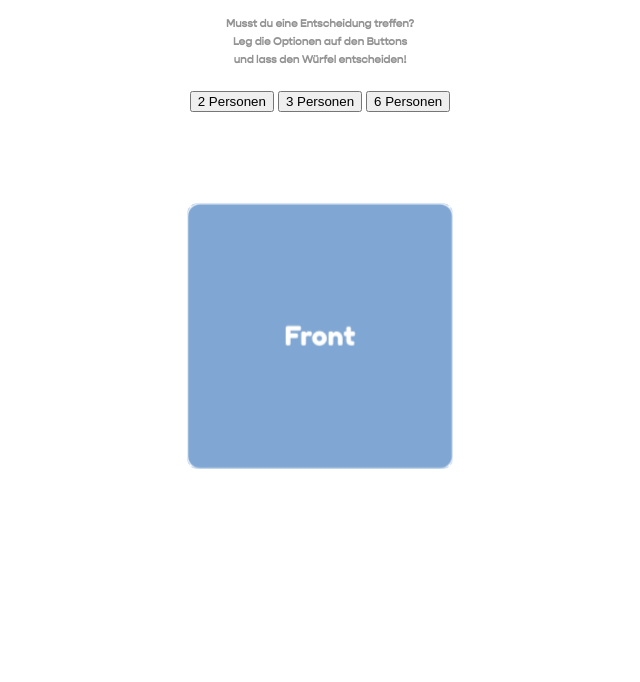
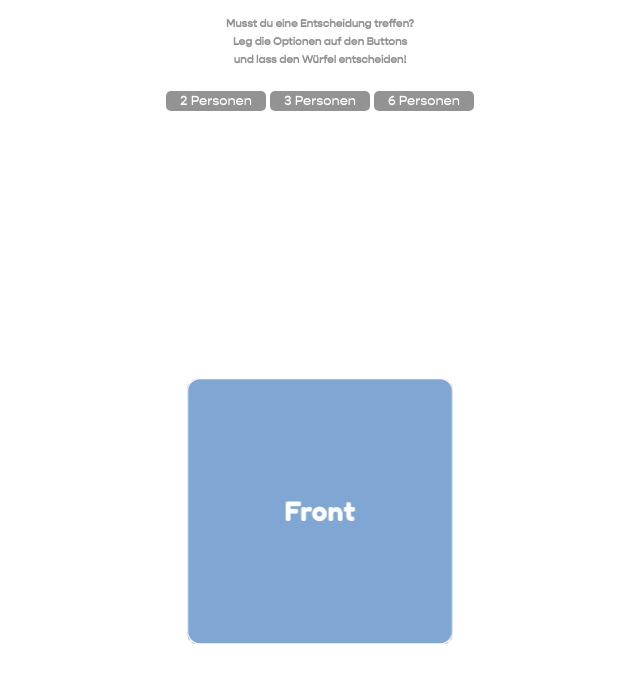
Before and after one commit to Jaobast/wurfel, a plain HTML site: page index.html in a window 1280 px wide. Shown: the part 86-768 px from the top of the page, without its empty margins (320-960 px from the left). Drawn offline with Linux system fonts and the light colour scheme.

Commit message:
vou trabalhar agora

```diff
--- a/script/script.js
+++ b/script/script.js
@@ -34,8 +34,6 @@ buttons.forEach(button => {
       } else {
           inputsToShow.style.display = 'block';
       }
-
-
 
         // Define os textos dos parágrafos de acordo com os inputs
         const frontInput = inputsToShow.querySelector(".rename_front");
--- a/style.css
+++ b/style.css
@@ -36,6 +36,8 @@ h4, h6{
   height: 200px;
   perspective: 400px;
   perspective-origin: 50% 100%;
+  position: absolute;
+  bottom: 17vh;
 }
 
 .cube {
@@ -44,7 +46,7 @@ h4, h6{
   transition: transform 6s;
   width: 100%;
   height: 100%;
-  top: 100px;
+  top: 10vh;
 }
 
 .cube div {
@@ -66,7 +68,6 @@ h4, h6{
 .bottom {transform:rotateX(-90deg) translateZ(100px);}
 
 #rename{
-  margin-bottom: 3vh;
   display: flex;
   flex-direction: column;
   align-items: center;
@@ -87,7 +88,8 @@ input::placeholder {
 .sechs_personen{
   display: grid;
   grid-template-columns: repeat(3, 1fr);
-  grid-gap: 10px;
+  row-gap: 3px;
+  column-gap: 10px;
 }
 
 .zwei_personen, .drei_personen, .sechs_personen{
@@ -110,3 +112,16 @@ input{
   white-space: nowrap;
   text-overflow: ellipsis;
 }
+
+button{
+  margin-bottom: 20px;
+  background-color: rgb(147, 147, 147);
+  font-family: 'Gopher';
+  color:#ffffff;
+  border: none;
+  border-style: none;
+  text-align: center;
+  height: 20px;
+  width: 100px;
+  border-radius: 5px;
+}
```
